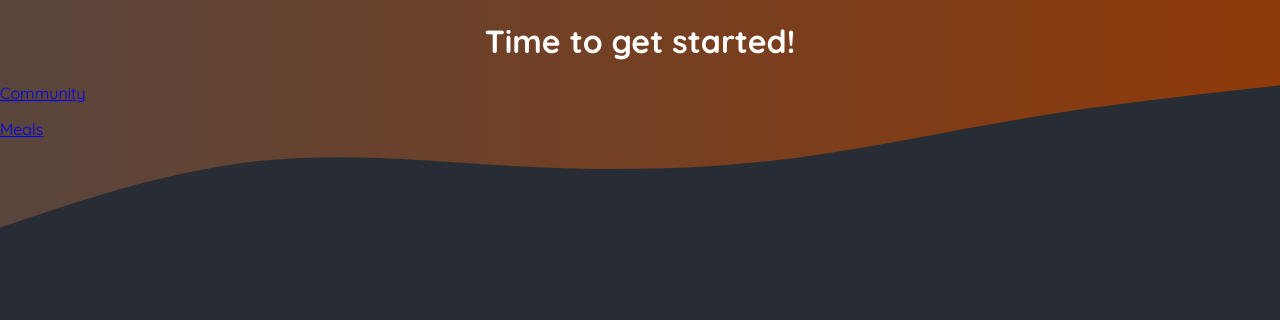
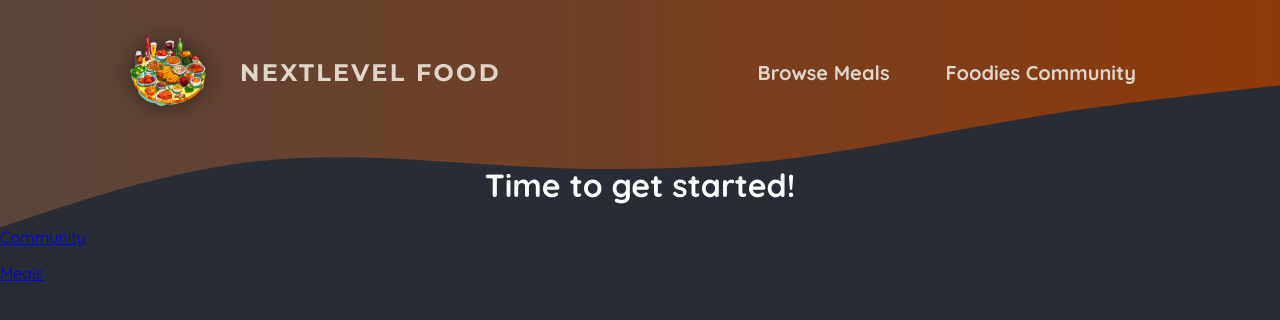
Before and after one commit to RAWoiwode/re-foodies-app, a Next.js app: page / in a window 1280 px wide. Shown: the top 320 px of the page. Built offline with nearby package versions, Linux system fonts and the light colour scheme.

Commit message:
Creating main header and css to apply to root layout

```diff
--- a/app/layout.js
+++ b/app/layout.js
@@ -1,8 +1,9 @@
-import './globals.css';
+import MainHeader from "@/components/main-header";
+import "./globals.css";
 
 export const metadata = {
-  title: 'NextLevel Food',
-  description: 'Delicious meals, shared by a food-loving community.',
+  title: "NextLevel Food",
+  description: "Delicious meals, shared by a food-loving community.",
 };
 
 export default function RootLayout({ children }) {
@@ -15,11 +16,11 @@
               <linearGradient id="gradient" x1="0%" y1="0%" x2="100%" y2="0%">
                 <stop
                   offset="0%"
-                  style={{ stopColor: '#59453c', stopOpacity: '1' }}
+                  style={{ stopColor: "#59453c", stopOpacity: "1" }}
                 />
                 <stop
                   offset="100%"
-                  style={{ stopColor: '#8f3a09', stopOpacity: '1' }}
+                  style={{ stopColor: "#8f3a09", stopOpacity: "1" }}
                 />
               </linearGradient>
             </defs>
@@ -29,7 +30,7 @@
             ></path>
           </svg>
         </div>
-
+        <MainHeader />
         {children}
       </body>
     </html>
--- /dev/null
+++ b/components/main-header.js
@@ -0,0 +1,27 @@
+import Link from "next/link";
+import logo from "@/assets/logo.png";
+import React from "react";
+import styles from "./main-header.module.css";
+
+const MainHeader = () => {
+  return (
+    <header className={styles.header}>
+      <Link className={styles.logo} href={"/"}>
+        <img src={logo.src} alt="Plate with food" />
+        NextLevel Food
+      </Link>
+      <nav className={styles.nav}>
+        <ul>
+          <li>
+            <Link href={"/meals"}>Browse Meals</Link>
+          </li>
+          <li>
+            <Link href={"/community"}>Foodies Community</Link>
+          </li>
+        </ul>
+      </nav>
+    </header>
+  );
+};
+
+export default MainHeader;
--- /dev/null
+++ b/components/main-header.module.css
@@ -0,0 +1,67 @@
+.header {
+  display: flex;
+  justify-content: space-between;
+  align-items: center;
+  padding: 2rem 1rem;
+}
+
+@media (min-width: 768px) {
+  .header {
+    padding: 2rem 10%;
+  }
+}
+
+.nav ul {
+  list-style: none;
+  margin: 0;
+  padding: 0;
+  display: flex;
+  gap: 1.5rem;
+  /* font-family: 'Montserrat', sans-serif; */
+  font-size: 1.25rem;
+}
+
+.nav a {
+  text-decoration: none;
+  color: #ddd6cb;
+  font-weight: bold;
+  padding: 0.5rem 1rem;
+  border-radius: 0.5rem;
+}
+
+.nav a:hover,
+.nav a:active {
+  background: linear-gradient(90deg, #ff8a05, #f9b331);
+  background-clip: text;
+  -webkit-background-clip: text;
+  -webkit-text-fill-color: transparent;
+  text-shadow: 0 0 18px rgba(248, 190, 42, 0.8);
+}
+
+.active {
+  background: linear-gradient(90deg, #ff8a05, #f9b331);
+  background-clip: text;
+  -webkit-background-clip: text;
+  -webkit-text-fill-color: transparent;
+}
+
+.logo {
+  display: flex;
+  align-items: center;
+  justify-content: center;
+  gap: 2rem;
+  text-decoration: none;
+  color: #ddd6cb;
+  font-weight: bold;
+  font-family: "Montserrat", sans-serif;
+  letter-spacing: 0.15rem;
+  text-transform: uppercase;
+  font-size: 1.5rem;
+}
+
+.logo img {
+  width: 5rem;
+  height: 5rem;
+  object-fit: contain;
+  filter: drop-shadow(0 0 0.75rem rgba(0, 0, 0, 0.5));
+}
```
